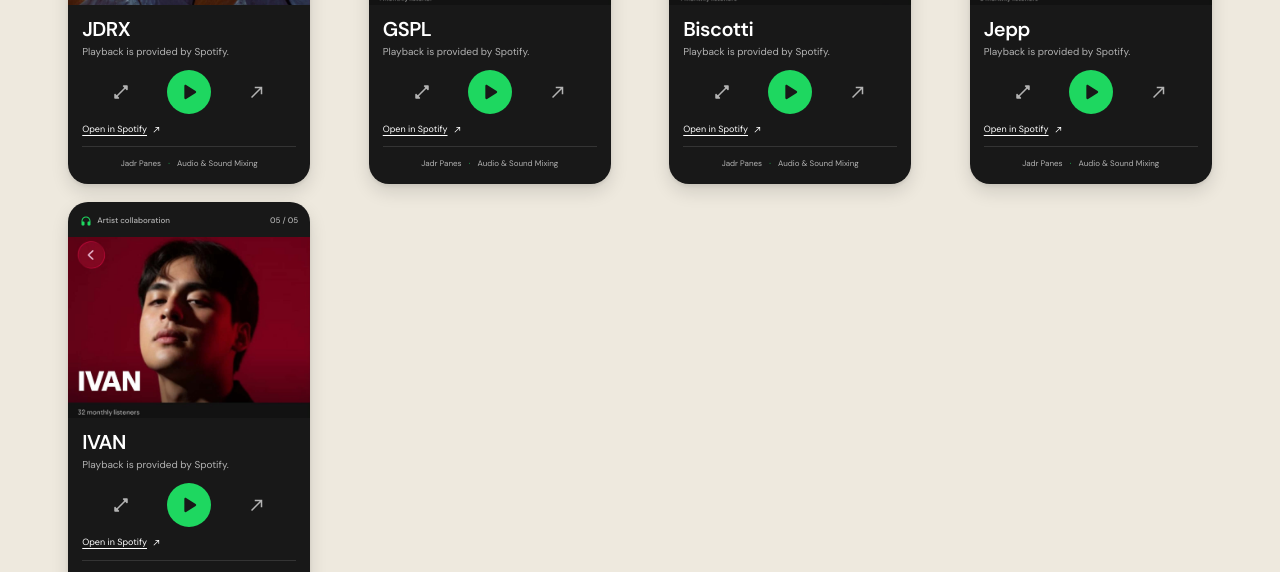
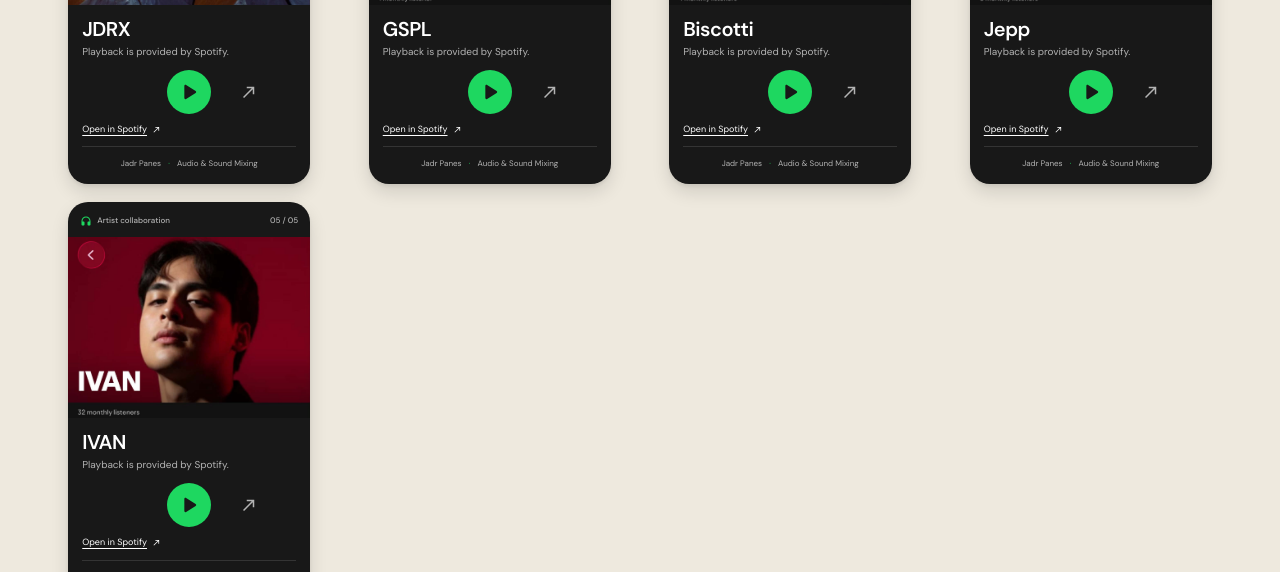
Before and after one commit to Zumi16/client-jadr-portfolio, a React (Vite) app: page / in a window 1280 px wide. Shown: the part 8098-8670 px from the top of the page. Built offline with nearby package versions, Linux system fonts and the light colour scheme.

Commit message:
style: update artist image button to link for improved navigation to Spotify

```diff
--- a/src/App.jsx
+++ b/src/App.jsx
@@ -12,7 +12,6 @@
 import ErrorOutlineIcon from "@mui/icons-material/ErrorOutlined";
 import ExpandMoreIcon from "@mui/icons-material/ExpandMore";
 import PlayArrowRoundedIcon from "@mui/icons-material/PlayArrowRounded";
-import OpenInFullRoundedIcon from "@mui/icons-material/OpenInFullRounded";
 import HeadphonesRoundedIcon from "@mui/icons-material/HeadphonesRounded";
 
 const navItems = [
@@ -492,7 +491,6 @@
 }
 
 function AudioPortfolio() {
-  const [activeArtist, setActiveArtist] = useState(null);
   const [playingArtist, setPlayingArtist] = useState(null);
   const playButtonRefs = useRef([]);
   const inlineCloseRef = useRef(null);
@@ -520,13 +518,12 @@
                   <div className={`artist-card-turner${isPlaying ? " is-flipped" : ""}`}>
                     <div className="artist-player-front" aria-hidden={isPlaying} inert={isPlaying}>
                       <div className="artist-player-label"><span><HeadphonesRoundedIcon className="ui-icon" /> Artist collaboration</span><span>{String(index + 1).padStart(2, "0")} / 05</span></div>
-                      <button type="button" className="artist-image-button" onClick={() => setActiveArtist(artist)} aria-label={`Enlarge ${artist.name} artist image`}>
+                      <a className="artist-image-link" href={`https://open.spotify.com/artist/${artist.spotifyId}`} target="_blank" rel="noopener noreferrer" aria-label={`Open ${artist.name} on Spotify (opens in a new tab)`}>
                         <img src={artist.src} alt={artist.alt} loading="lazy" />
-                        <span className="zoom-hint" aria-hidden="true">View <NorthEastIcon className="ui-icon" /></span>
-                      </button>
+                        <span className="zoom-hint" aria-hidden="true">Spotify <NorthEastIcon className="ui-icon" /></span>
+                      </a>
                       <div className="artist-copy"><h3>{artist.name}</h3><p>Playback is provided by Spotify. </p></div>
                       <div className="artist-player-controls">
-                        <button type="button" className="artist-secondary-control" onClick={() => setActiveArtist(artist)} aria-label={`View ${artist.name} artwork`} title="View artwork"><OpenInFullRoundedIcon className="ui-icon" /></button>
                         <button ref={(button) => { playButtonRefs.current[index] = button; }} type="button" className="artist-play-control" onClick={() => setPlayingArtist(artist)} aria-label={`Play ${artist.name} inline on Spotify`} aria-controls={`artist-player-${artist.spotifyId}`} aria-expanded={isPlaying} title={`Listen to ${artist.name}`}><PlayArrowRoundedIcon className="ui-icon" /></button>
                         <a className="artist-secondary-control" href={`https://open.spotify.com/artist/${artist.spotifyId}`} target="_blank" rel="noopener noreferrer" aria-label={`Open ${artist.name} on Spotify (opens in a new tab)`} title="Open in Spotify"><NorthEastIcon className="ui-icon" /></a>
                       </div>
@@ -546,7 +543,6 @@
           })}
         </div>
       </div>
-      {activeArtist && <ImageLightbox image={activeArtist} onClose={() => setActiveArtist(null)} />}
     </section>
   );
 }
--- a/src/styles.css
+++ b/src/styles.css
@@ -248,13 +248,15 @@
 .artist-player-label > span:first-child { display: inline-flex; align-items: center; gap: 5px; }
 .artist-player-label .ui-icon { color: var(--pink); font-size: 12px; }
 .artist-player-label > span:last-child { color: var(--muted); font-variant-numeric: tabular-nums; }
-.artist-image-button { position: relative; display: block; width: 100%; aspect-ratio: 4 / 3; margin: 0; padding: 0; overflow: hidden; border: 0; border-radius: 0; background: var(--paper); cursor: zoom-in; }
-.artist-image-button img { width: 100%; height: 100%; object-fit: cover; object-position: 50% 0%; }
-.artist-image-button:hover .zoom-hint, .artist-image-button:focus-visible .zoom-hint { opacity: 1; transform: none; }
+.artist-image-link { position: relative; display: block; width: 100%; aspect-ratio: 4 / 3; margin: 0; padding: 0; overflow: hidden; border: 0; border-radius: 0; background: var(--paper); cursor: pointer; }
+.artist-image-link img { width: 100%; height: 100%; object-fit: cover; object-position: 50% 0%; }
+.artist-image-link:hover .zoom-hint, .artist-image-link:focus-visible .zoom-hint { opacity: 1; transform: none; }
 .artist-copy { padding: 12px 14px 0; }
 .artist-copy h3 { margin: 0; font-family: var(--sans); font-size: 20px; font-weight: 600; letter-spacing: -.025em; line-height: 1.2; }
 .artist-copy > p { margin: 3px 0 0; color: var(--muted); font-size: 10px; }
-.artist-player-controls { display: flex; align-items: center; justify-content: space-between; width: calc(100% - 28px); max-width: 180px; margin: 10px auto 0; }
+.artist-player-controls { display: grid; grid-template-columns: repeat(3, minmax(0, 1fr)); align-items: center; width: calc(100% - 28px); max-width: 180px; margin: 10px auto 0; }
+.artist-player-controls > .artist-play-control { grid-column: 2; justify-self: center; }
+.artist-player-controls > .artist-secondary-control { grid-column: 3; justify-self: center; }
 .artist-secondary-control { display: grid; place-items: center; flex: 0 0 44px; width: 44px; height: 44px; padding: 0; border: 0; border-radius: 50%; background: transparent; color: var(--muted); font-size: 18px; cursor: pointer; transition: background .2s, color .2s; }
 .artist-secondary-control:hover { background: rgba(255,255,255,.08); color: var(--ink); }
 .artist-play-control { display: grid; place-items: center; flex: 0 0 44px; width: 44px; height: 44px; padding: 0; border: 0; border-radius: 50%; background: var(--pink); color: var(--paper); cursor: pointer; transition: background .2s, color .2s, transform .2s; }
```
